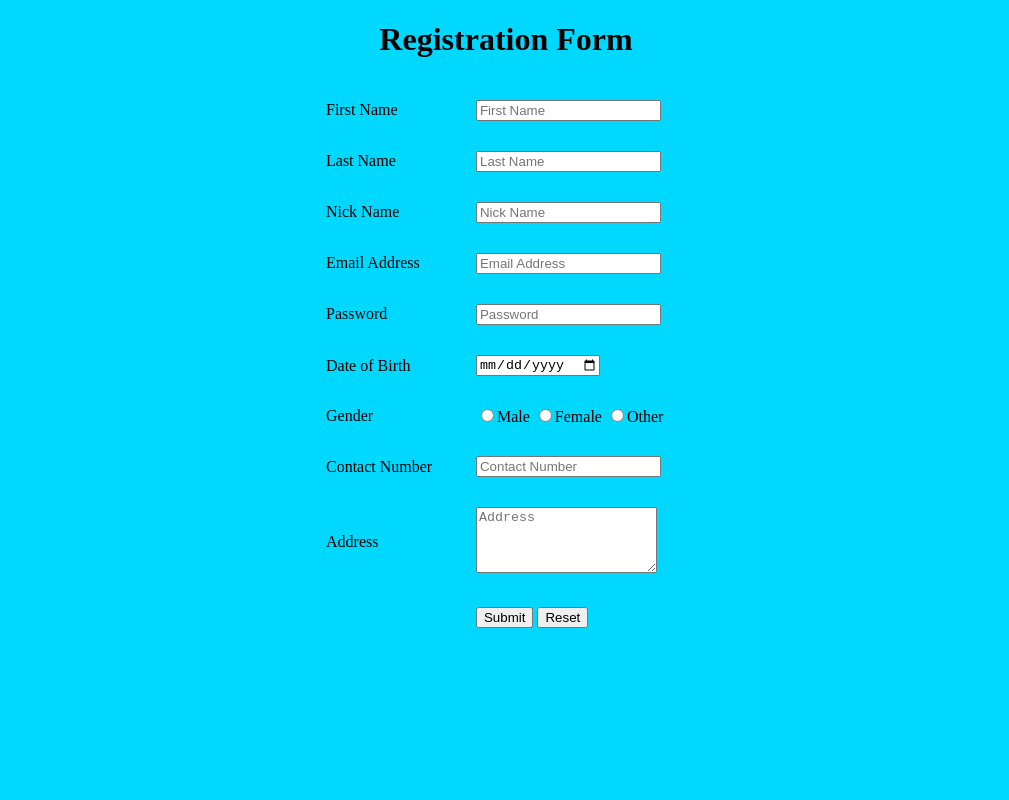
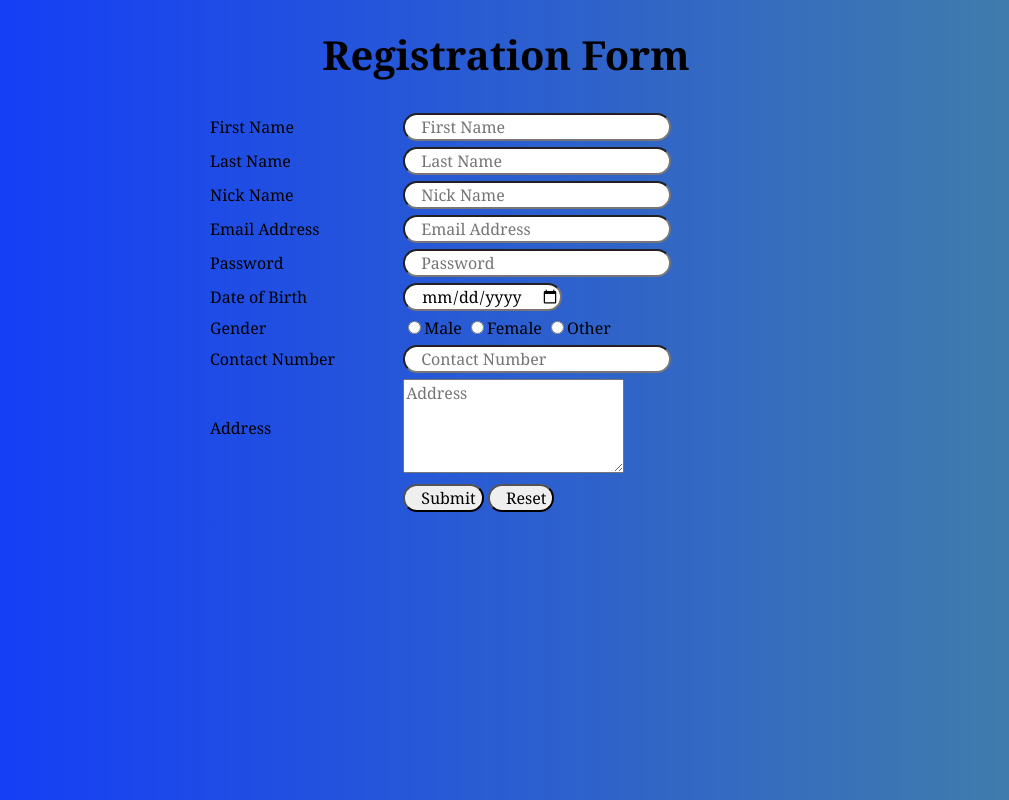
Before and after one commit to GitSadiq/registrationform.github.io, a plain HTML site: page index.html in a window 1280 px wide. Shown: the whole page, without its empty margins (134-1143 px from the left). Drawn offline with Linux system fonts and the light colour scheme.

Commit message:
Chaning some styling where needed

```diff
--- a/index.html
+++ b/index.html
@@ -6,14 +6,35 @@
     <meta http-equiv="X-UA-Compatible" content="IE=edge">
     <meta name="viewport" content="width=device-width, initial-scale=1.0">
     <title>Registration Form</title>
+    <style>
+        * {
+            font-family: Cambria, Cochin, Georgia, Times, 'Times New Roman', serif;
+            font-size: 2vh;
+
+        }
+
+        h1 {
+            font-size: 5vh;
+        }
+
+        body {
+            background-image: linear-gradient(90deg, rgba(0, 42, 255, 0.941), rgba(0, 85, 128, 0.727));
+        }
+
+        input {
+            border-radius: 2vh;
+            padding-left: 2vh;
+        }
+    </style>
+
 </head>
 
-<body bgcolor="00d8ff">
+<body>
     <center>
         <h1>Registration Form</h1>
     </center>
     <form action="./Thanks.html">
-        <table align="center" width="400" cellpadding="10" cellspacing="10">
+        <table align="center" width="600" cellpadding="2" cellspacing="2">
             <tr>
                 <td>First Name</td>
                 <td><input required type="text" name="" id="" placeholder="First Name"></td>
```
